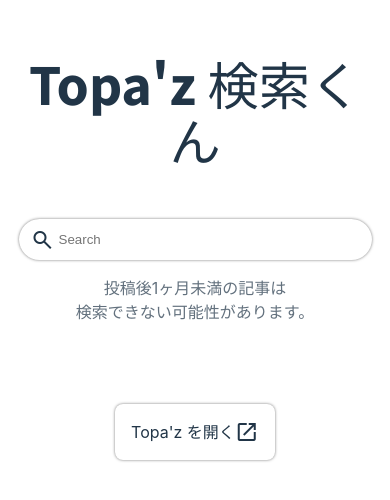
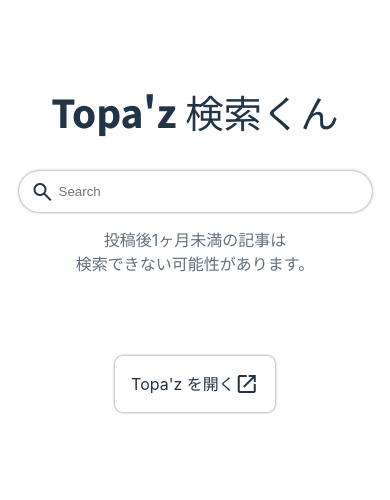
Before and after one commit to hirokiwa/topaz-search, a website built with Vite: page index.html in a window 390 px wide. Shown: the part 166-666 px from the top of the page. Built offline with nearby package versions, Linux system fonts and the light colour scheme.

Commit message:
Adjust h1 font size for mobile

```diff
--- a/src/style.css
+++ b/src/style.css
@@ -96,6 +96,13 @@
   line-height: 1.1;
 }
 
+@media (max-width: 700px) {
+  h1 {
+    font-size: 2.4em;
+    line-height: 1.1;
+  }
+}
+
 #app {
   max-width: 1280px;
   margin: 0 auto;
```
